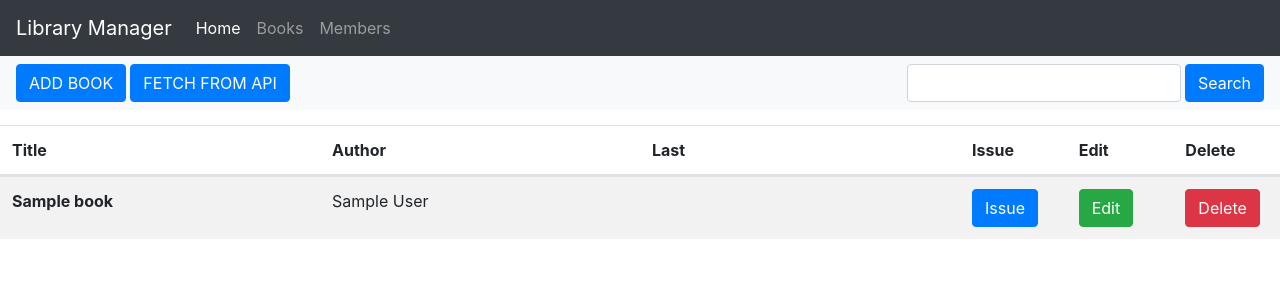
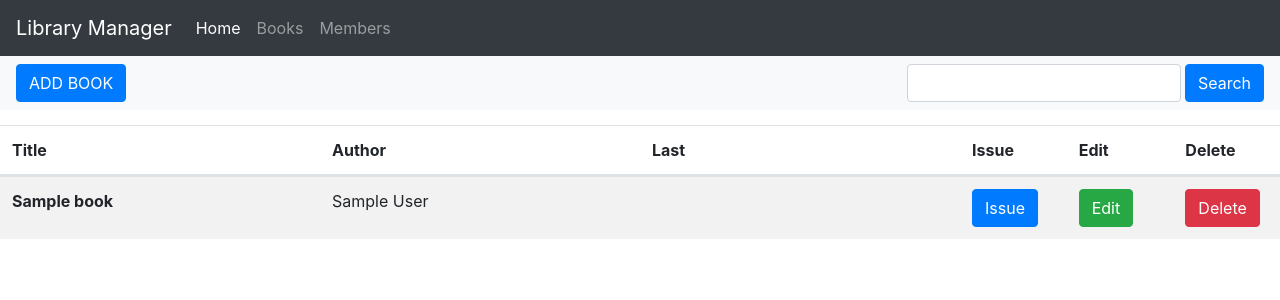
Before and after one commit to mohammedyusufshaikh/lib-manage-app, a Flask app: page /get_books in a window 1280 px wide. Shown: the top 300 px of the page. Run offline with Flask 2, Linux system fonts and the light colour scheme; tables that the repository leaves empty hold one stand-in row (values such as "Sample post"); some libraries are stand-ins or nearby versions.

Commit message:
fetch api removed

```diff
--- a/app/books/routes.py
+++ b/app/books/routes.py
@@ -24,10 +24,10 @@ def search(pattern, data):
     return result
 
 
-def fetch_api():
-    data = requests.get("https://frappe.io/api/method/frappe-library")
-    books = data.json()['message']
-    return books
+# def fetch_api():
+#     data = requests.get("https://frappe.io/api/method/frappe-library")
+#     books = data.json()['message']
+#     return books
 
 
 @books_bp.route("/search_results", methods=["GET", "POST"])
@@ -44,11 +44,11 @@ def result_show():
             return render_template("found.html")
 
 
-@books_bp.route("/books_api", methods=["GET", "POST"])
-def books_api():
-    books = fetch_api()
-
-    return render_template("books_api.html",books=books)
+# @books_bp.route("/books_api", methods=["GET", "POST"])
+# def books_api():
+#     books = fetch_api()
+#
+#     return render_template("books_api.html",books=books)
 
 
 @books_bp.route("/get_books", methods=["GET", "POST"])
--- a/app/templates/books.html
+++ b/app/templates/books.html
@@ -13,9 +13,6 @@
                     <a class="btn btn-primary" href={{url_for('books_bp.add_book')}} role="button">ADD BOOK</a>
                 </li>
 
-                <li class="nav-item active ml-1">
-                    <a class="btn btn-primary" href={{url_for('books_bp.books_api')}} role="button">FETCH FROM API</a>
-                </li>
             </ul>
 
             <form class="form-inline my-2 my-lg-0" method="POST" action="{{url_for('books_bp.result_show')}}">
```
